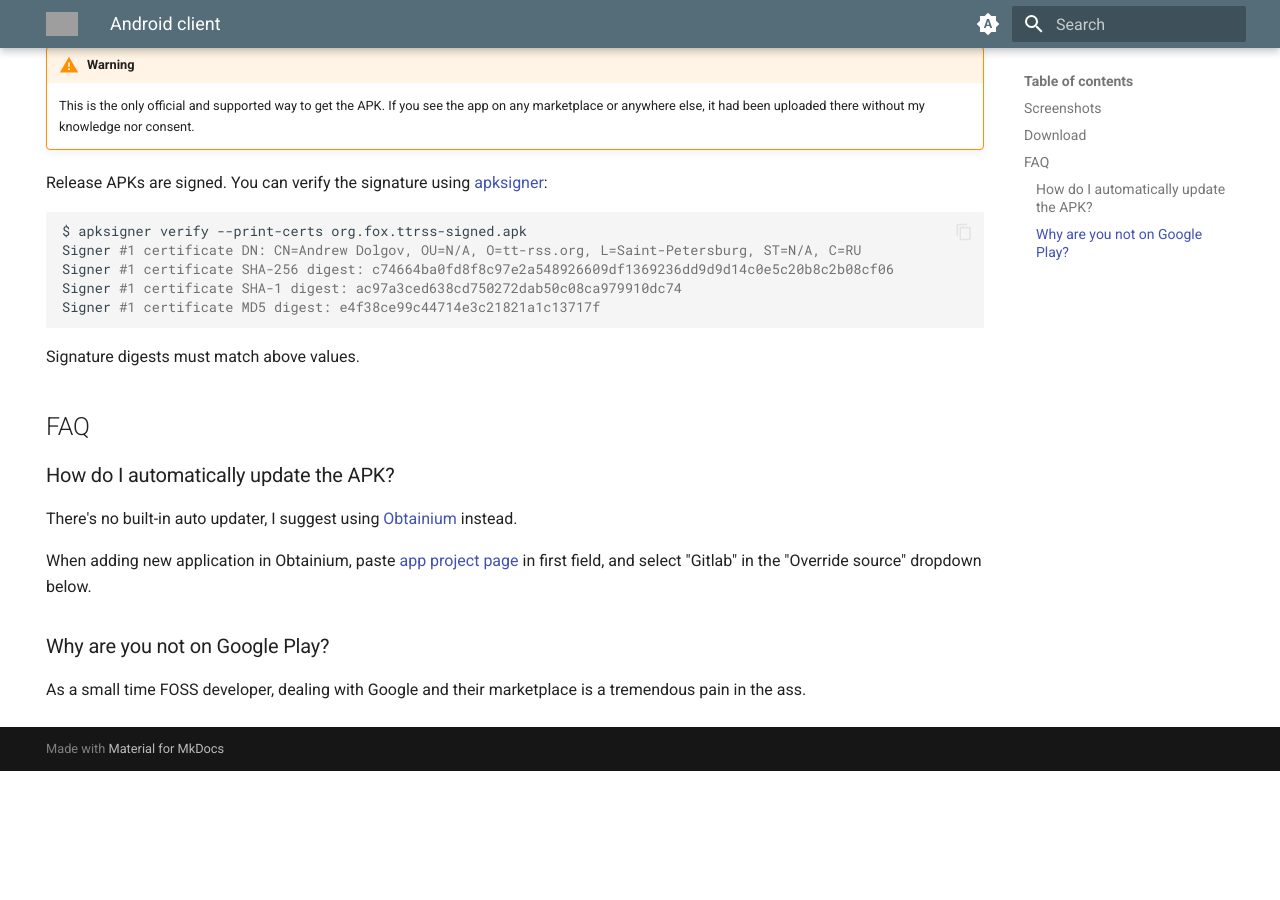
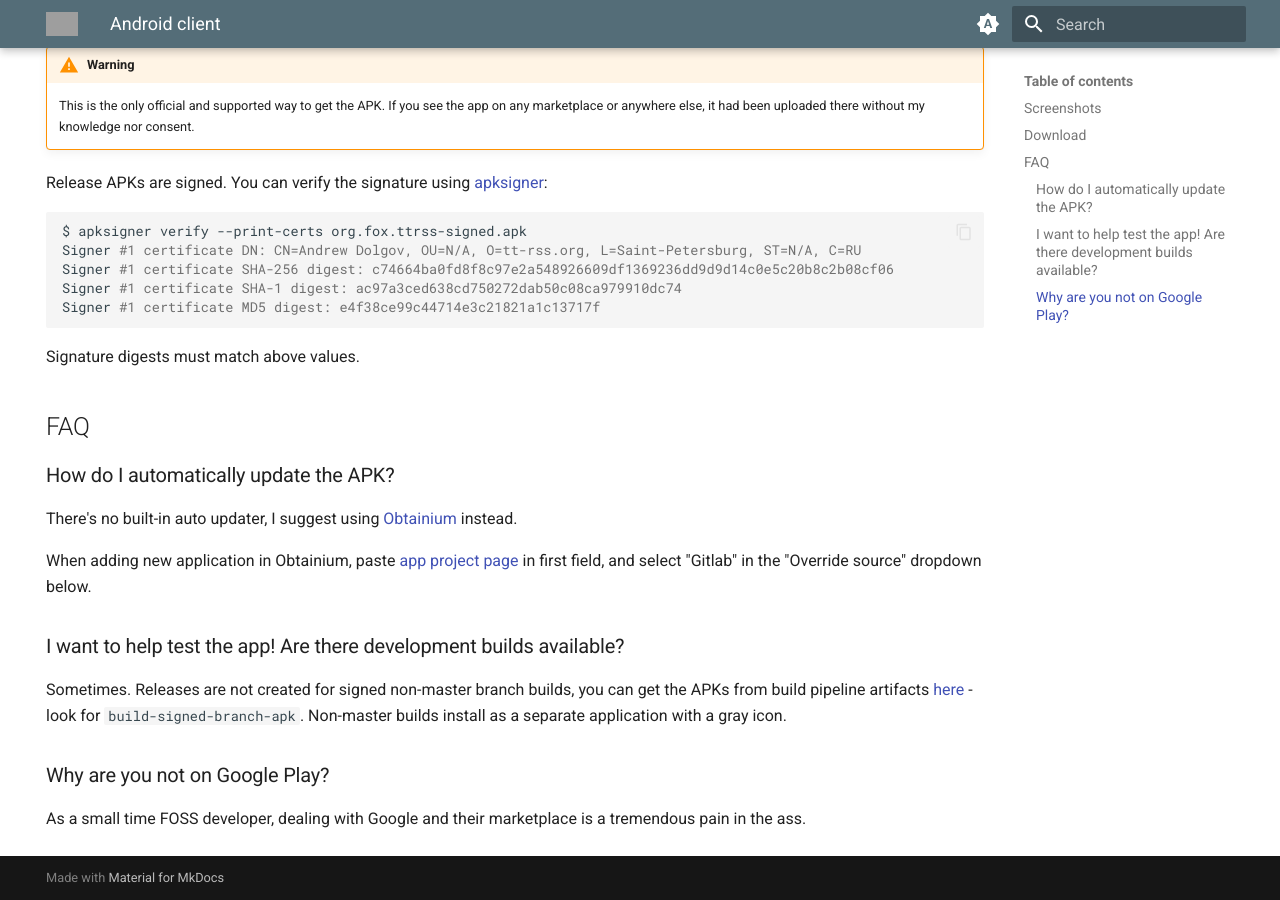
Before and after one commit to supahgreg/tt-rss-web-static, an MkDocs documentation site: the page built from docs/AndroidClient.md, in a window 1280 px wide and 900 px high, scrolled down 628 px. Built offline with MkDocs 1.6.1 and Material for MkDocs 9.7.7, drawn with Linux system fonts in a browser that asks for light colours; before the commit the page ends 1399 px from its top, so only the background shows below that.

Commit message:
mention dev stuff

```diff
--- a/docs/AndroidClient.md
+++ b/docs/AndroidClient.md
@@ -45,6 +45,10 @@ There's no built-in auto updater, I suggest using [Obtainium](https://obtainium.
 
 When adding new application in Obtainium, paste [app project page](https://gitlab.tt-rss.org/tt-rss/tt-rss-android) in first field, and select "Gitlab" in the "Override source" dropdown below.
 
+### I want to help test the app! Are there development builds available?
+
+Sometimes. Releases are not created for signed non-master branch builds, you can get the APKs from build pipeline artifacts [here](https://gitlab.tt-rss.org/tt-rss/tt-rss-android/-/jobs) - look for `build-signed-branch-apk`. Non-master builds install as a separate application with a gray icon.
+
 ### Why are you not on Google Play?
 
 As a small time FOSS developer, dealing with Google and their marketplace is a tremendous pain in the ass.
```
